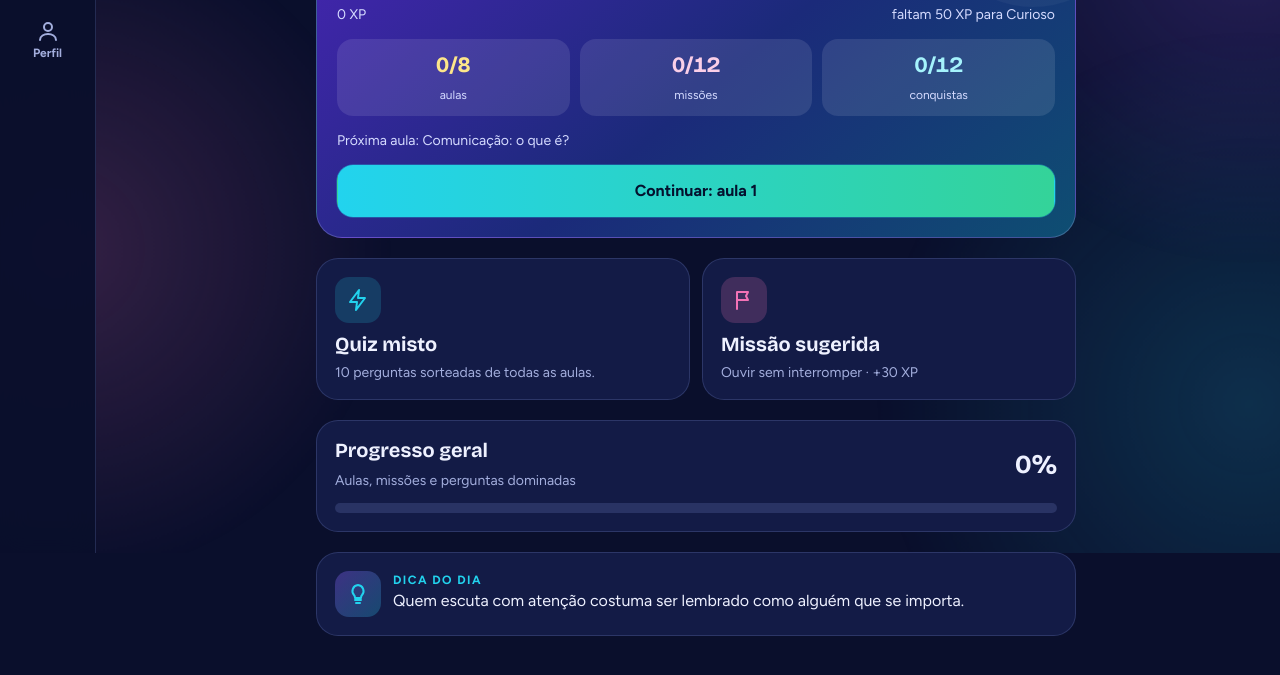
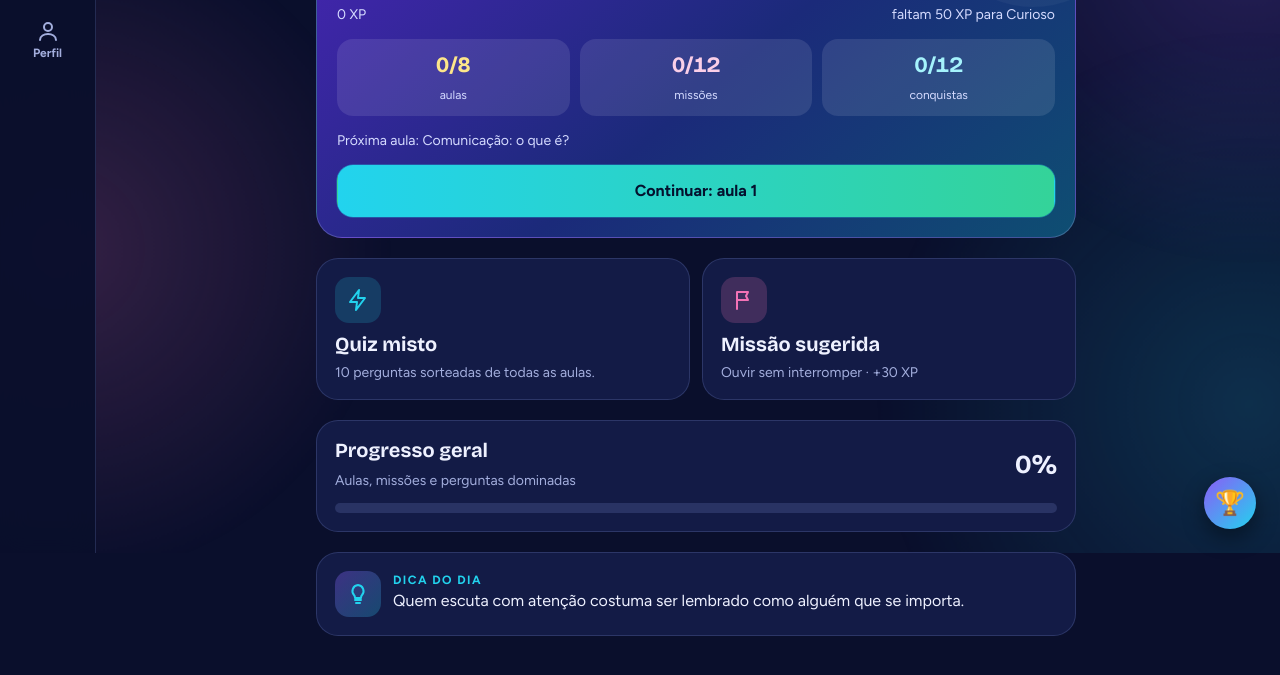
Before and after one commit to vithor-gabriel/conecta, a plain HTML site: page index (1).html in a window 1280 px wide. Shown: the part 247-922 px from the top of the page. Drawn offline with nearby package versions, Linux system fonts and the light colour scheme.

Commit message:
Update index (1).html

```diff
--- a/index (1).html
+++ b/index (1).html
@@ -1108,6 +1108,6 @@ try{
 }catch(e){}
 })();
 </script>
-
+<script src="ranking.js"></script>
 </body>
 </html>
```
